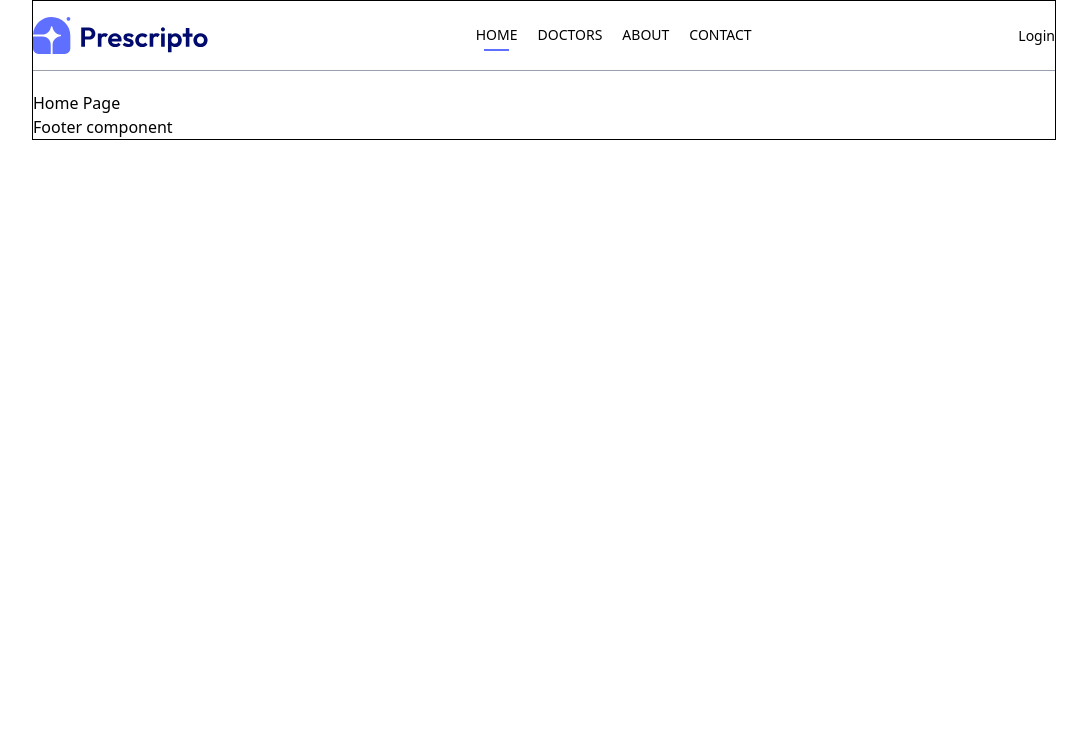
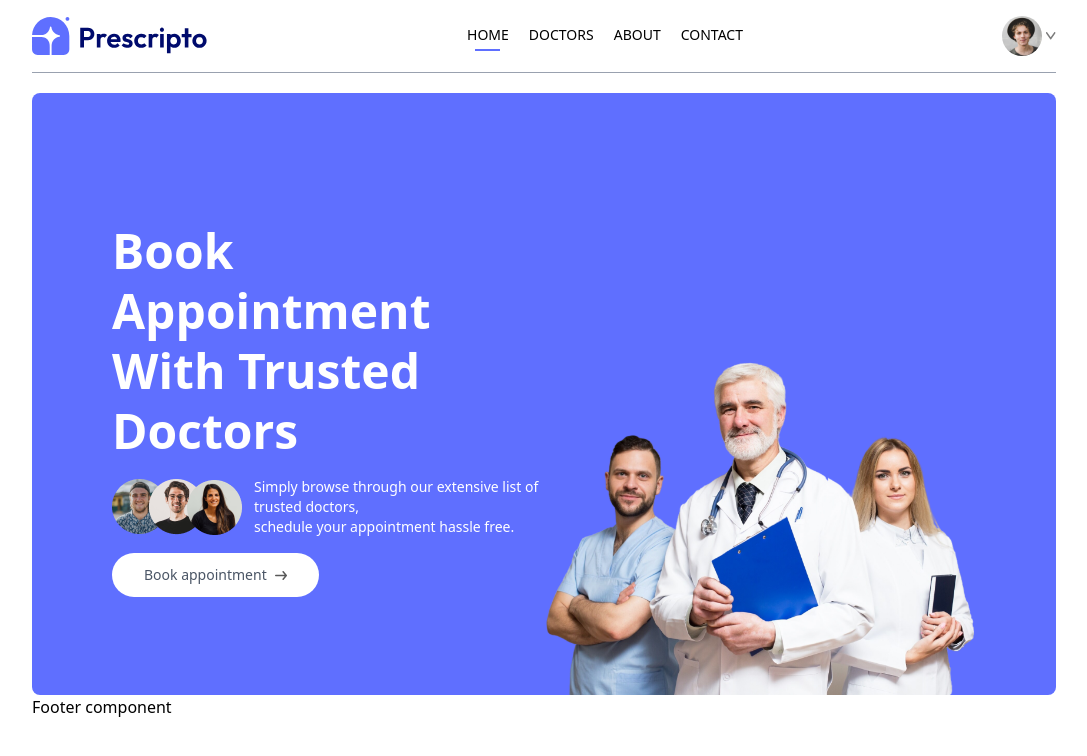
Before and after one commit to gelead/prescripto, a React (Vite) app in the folder frontend/: page / in a window 1280 px wide. Shown: the top 756 px of the page, without its empty margins (96-1183 px from the left). Built offline with nearby package versions, Linux system fonts and the light colour scheme.

Commit message:
add hero section

```diff
--- a/frontend/src/App.jsx
+++ b/frontend/src/App.jsx
@@ -12,7 +12,7 @@ import Navbar from './components/Navbar'
 import Footer from './components/Footer'
 const App = () => {
   return (
-    <div className='border mx-4 sm:mx-[10%]'>
+    <div className='mx-4 sm:mx-[10%]'>
       <Navbar />
       <Routes>
         <Route path='/' element={<Home />} />
--- /dev/null
+++ b/frontend/src/components/Header.jsx
@@ -0,0 +1,40 @@
+import React from "react";
+import { assets } from "../assets/assets";
+
+const Header = () => {
+  return (
+    <div className="flex flex-col md:flex-row flex-wrap bg-primary rounded-lg px-6 md:px-10 lg:px-20">
+      <div className="md:w-1/2 flex flex-col items-start justify-center gap-4 py-10 m-auto md:py-[10vw] md:mb-[-30px]">
+        <p
+          className="text-3xl md:text-4xl lg:text-5xl text-white font-semibold leading-tight md:leading-tight lg:leading-tight
+        "
+        >
+          Book Appointment <br /> With Trusted Doctors
+        </p>
+        <div className="flex flex-col md:flex-row items-center gap-3 text-white text-sm font-light">
+          <img src={assets.group_profiles} alt="group images" />
+          <p>
+            Simply browse through our extensive list of trusted doctors,{" "}
+            <br className="hidden sm:block" /> schedule your appointment hassle
+            free.
+          </p>
+        </div>
+        <a
+          className="flex items-center gap-2 bg-white px-8 py-3 rounded-full text-gray-600 text-sm m-auto md:m-0 hover:scale-105 transition-all duration-300"
+          href="#speciality"
+        >
+          Book appointment <img className="w-3" src={assets.arrow_icon} alt="arrow icon" />
+        </a>
+      </div>
+      <div className="md:w-1/2 relative">
+        <img
+          className="w-full md:absolute bottom-0 h-auto rounded-lg"
+          src={assets.header_img}
+          alt="header image"
+        />
+      </div>
+    </div>
+  );
+};
+
+export default Header;
--- a/frontend/src/components/Navbar.jsx
+++ b/frontend/src/components/Navbar.jsx
@@ -1,30 +1,49 @@
-import React from "react";
+import React, { useState } from "react";
 import { assets } from "../assets/assets";
-import { NavLink } from "react-router-dom";
+import { NavLink, useNavigate } from "react-router-dom";
 const Navbar = () => {
+  const navigate = useNavigate();
+  const [showMenu, setShowMenu] = useState(false);
+  const [token, setToken] = useState(true);
   return (
     <div className="flex items-center justify-between text-sm py-4 mb-5 border-b border-b-gray-400">
       <img className="w-44 cursor-pointer" src={assets.logo} alt="logo" />
       <ul className="hidden md:flex items-start gap-5 font-medium">
         <NavLink to="/">
           <li className="py-1">HOME</li>
-          <hr className="border-none outline-none h-0.5 bg-primary w-3/5 m-auto hidden"/>
+          <hr className="border-none outline-none h-0.5 bg-primary w-3/5 m-auto hidden" />
         </NavLink>
         <NavLink to="/doctors">
           <li className="py-1">DOCTORS</li>
-          <hr className="border-none outline-none h-0.5 bg-primary w-3/5 m-auto hidden"/>
+          <hr className="border-none outline-none h-0.5 bg-primary w-3/5 m-auto hidden" />
         </NavLink>
         <NavLink to="/about">
           <li className="py-1">ABOUT</li>
-          <hr className="border-none outline-none h-0.5 bg-primary w-3/5 m-auto hidden"/>
+          <hr className="border-none outline-none h-0.5 bg-primary w-3/5 m-auto hidden" />
         </NavLink>
         <NavLink to="/contact">
           <li className="py-1">CONTACT</li>
-          <hr className="border-none outline-none h-0.5 bg-primary w-3/5 m-auto hidden"/>
+          <hr className="border-none outline-none h-0.5 bg-primary w-3/5 m-auto hidden" />
         </NavLink>
       </ul>
-      <div>
-        <button>Login</button>
+      <div className="flex items-center gap-4">
+        {token ? (
+          <div className="flex items-center gap-1 cursor-pointer group relative">
+            <img className="w-10 rounded-full" src={assets.profile_pic} alt="profile picture" />
+            <img className="w-2.5" src={assets.dropdown_icon} alt="dropdown icon" />
+            <div className="absolute top-0 right-0 pt-14 text-base font-medium text-gray-600 z-20 hidden group-hover:block">
+                <div className="min-w-48 bg-stone-100 rounded flex flex-col gap-4 p-4">
+                    <p onClick={() => navigate("/my-profile")} className="hover:text-black cursor-pointer">My Profile</p>
+                    <p onClick={() => navigate("/my-appointments")} className="hover:text-black cursor-pointer">My Appointments</p>
+                    <p onClick={(token) => setToken(!token) } className="hover:text-black cursor-pointer">Logout</p>
+                </div>
+            </div>
+          </div>
+        ) : (
+            <button onClick={() => navigate("/login")} className="bg-primary text-white px-8 py-3 rounded-lg hidden md:block cursor-pointer font-medium">
+              Login
+            </button>
+        )}
       </div>
     </div>
   );
--- a/frontend/src/pages/Home.jsx
+++ b/frontend/src/pages/Home.jsx
@@ -1,8 +1,11 @@
 import React from 'react'
+import Header from '../components/Header'
 
 const Home = () => {
   return (
-    <div>Home Page</div>
+    <div>
+      <Header/>
+    </div>
   )
 }
 
```
Also changed, not shown: frontend/src/index.css (line endings or trailing spaces).
